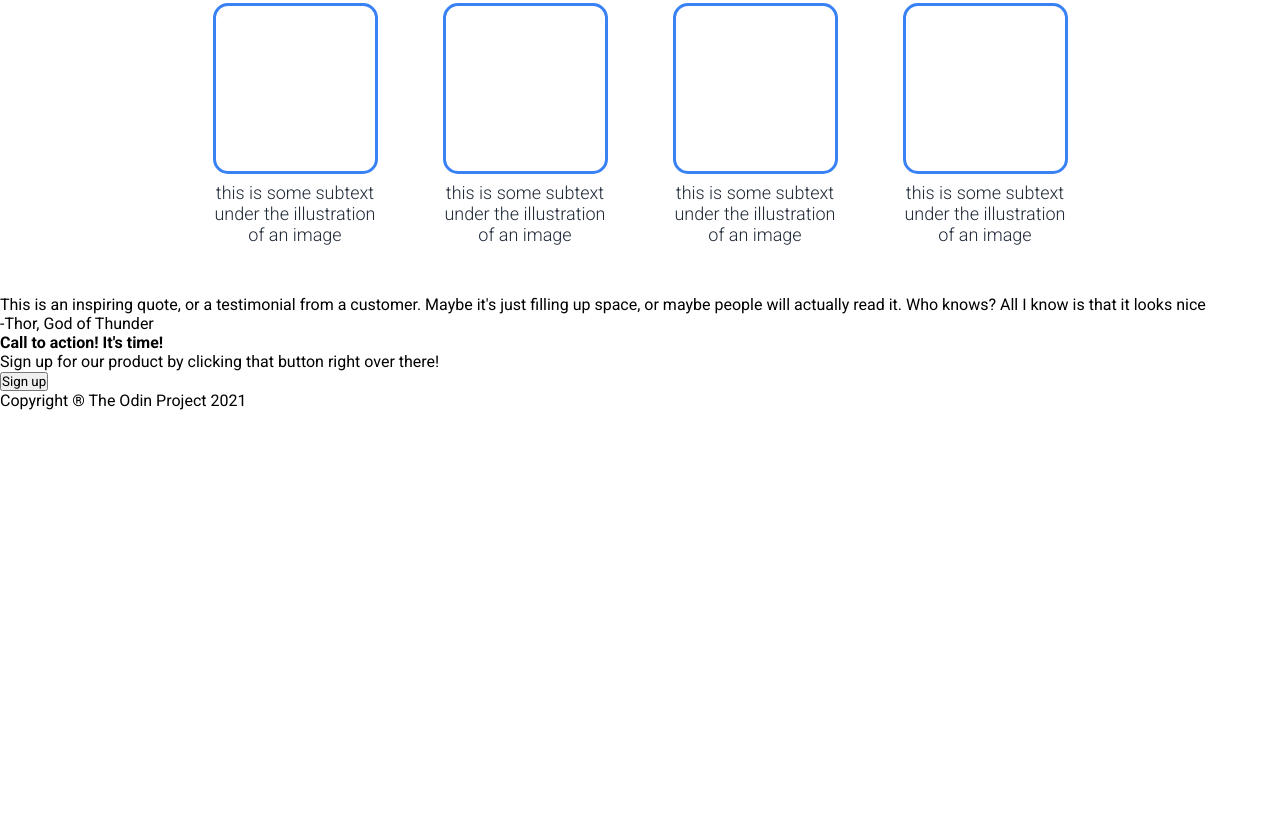
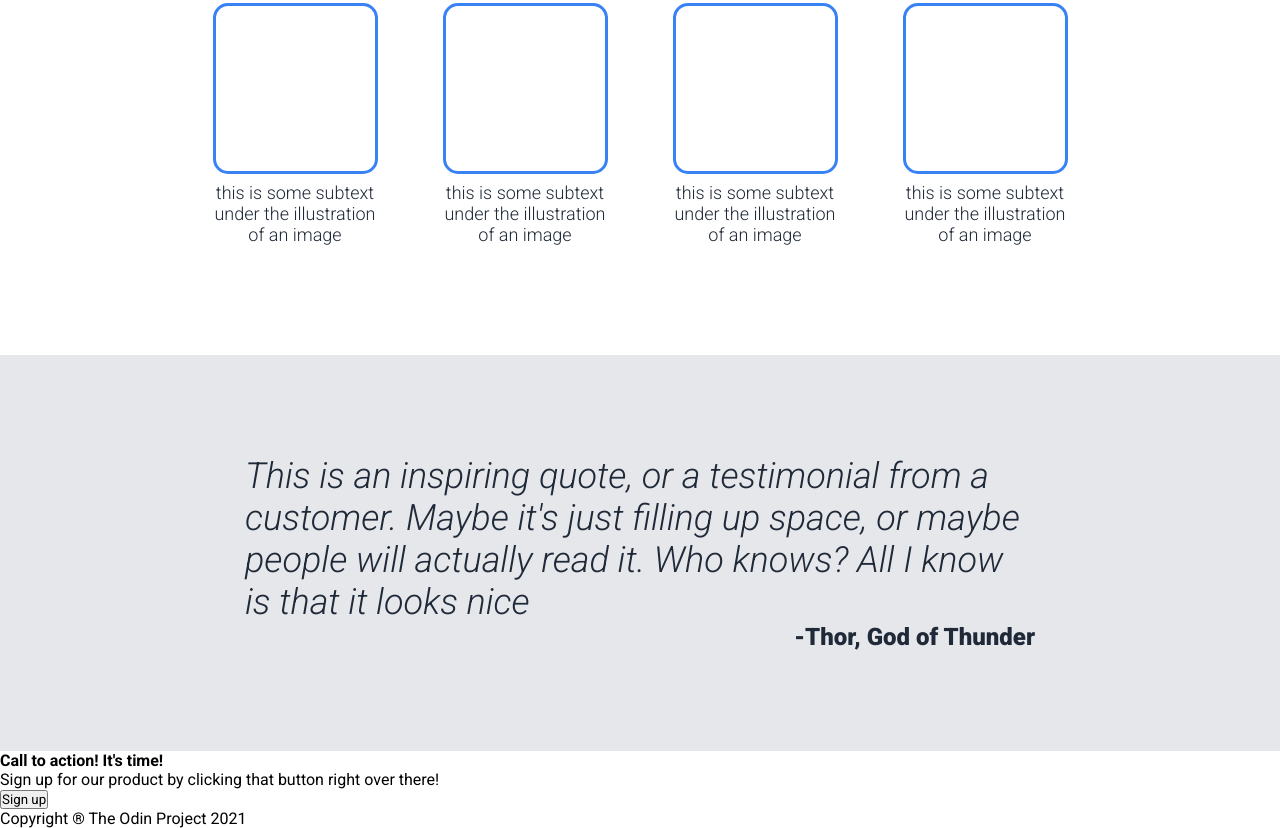
Before and after one commit to PedroFranca2299/odin-landing-page, a plain HTML site: page index.html in a window 1280 px wide. Shown: the part 747-1575 px from the top of the page. Before the commit the page ends 1157 px from the top, so only its background shows below. Drawn offline with Linux system fonts and the light colour scheme.

Commit message:
Add style to third main section

```diff
--- a/index.html
+++ b/index.html
@@ -51,9 +51,11 @@
                     </div>
             </div>
         </section>
-        <section>
-            <p>This is an inspiring quote, or a testimonial from a customer. Maybe it's just filling up space, or maybe people will actually read it. Who knows? All I know is that it looks nice</p>
-            <p>-Thor, God of Thunder</p>
+        <section class="third-section">
+            <div class="quote">
+                <p class="quote-text">This is an inspiring quote, or a testimonial from a customer. Maybe it's just filling up space, or maybe people will actually read it. Who knows? All I know is that it looks nice</p>
+                <p class="quote-author">-Thor, God of Thunder</p>
+            </div>
         </section>
         <section>
             <div class="fourth-section-container">
--- a/style.css
+++ b/style.css
@@ -86,7 +86,8 @@
     flex-direction: column;
     align-items: center;
     padding: 50px;
-    gap: 50px
+    gap: 50px;
+    margin-bottom: 60px;
 }
 
 .second-section-title {
@@ -119,3 +120,33 @@
     color: #1f2937;
     font-weight: 300;
 }
+
+.third-section {
+    background-color: #E5E7EB;
+    display: flex;
+    justify-content: center;
+    align-items: center;
+    padding: 100px 0;
+}
+
+.quote {
+    width: 790px;
+    display: flex;
+    flex-direction: column;
+    justify-content: center;
+    align-items: center;
+}
+
+.quote-text {
+    font-size: 36px;
+    font-weight: 300;
+    font-style: italic;
+    color: #1f2937;
+}
+
+.quote-author {
+    align-self: flex-end;
+    font-size: 24px;
+    color: #1f2937;
+    font-weight: 900;
+}
```
